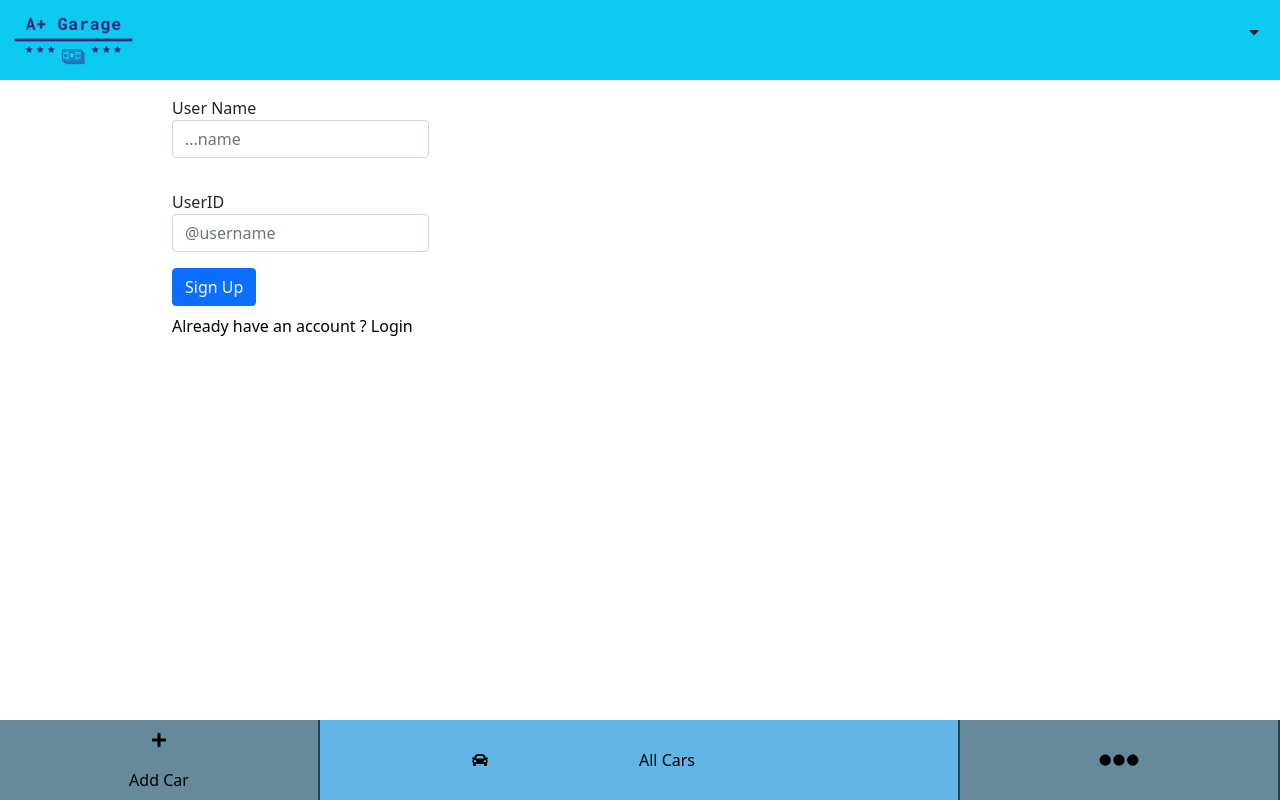
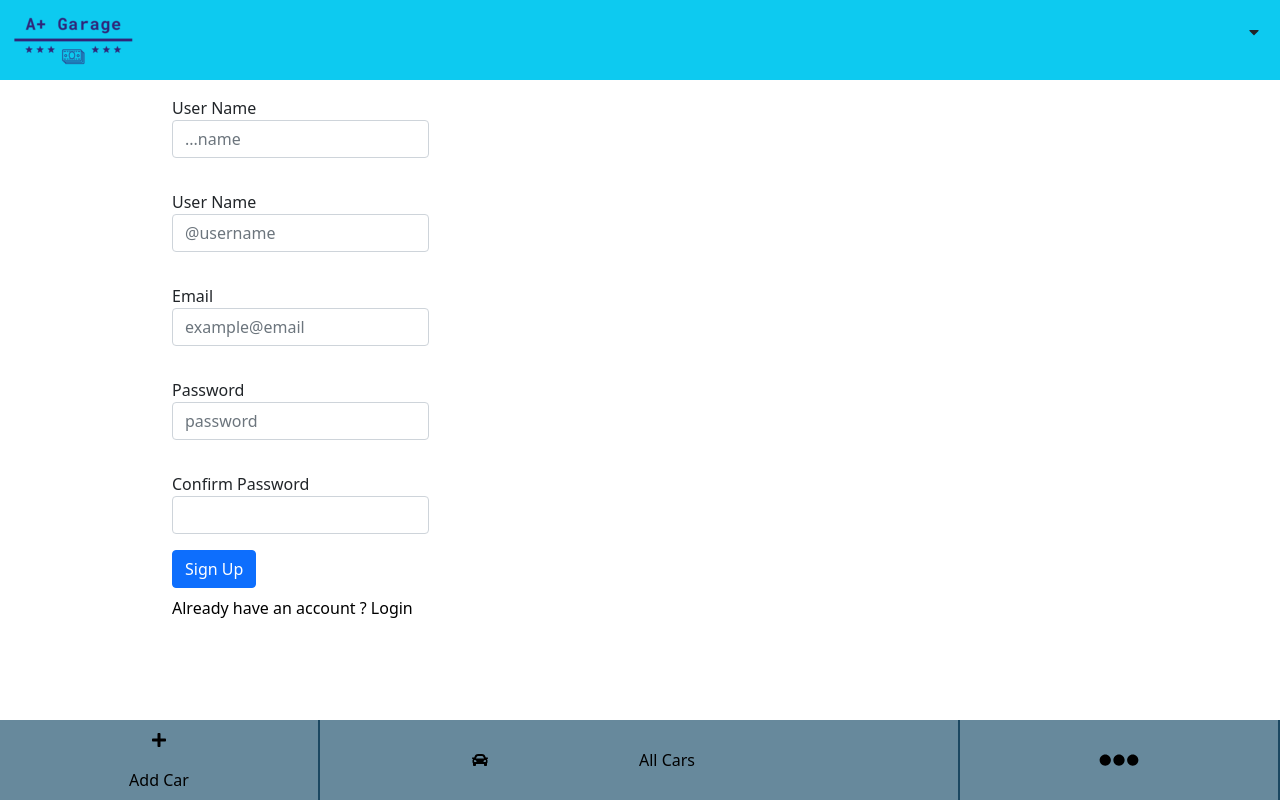
Before and after one commit to wandji20/a-plus-garage, a React (Create React App) app: page /sign_up in a window 1280 px wide. Built offline with nearby package versions, Linux system fonts and the light colour scheme.

Commit message:
Update forms to receive email and password and add correspong handlers

```diff
--- a/src/components/container/Cars.js
+++ b/src/components/container/Cars.js
@@ -1,4 +1,4 @@
-import React, { Fragment, useEffect } from 'react';
+import React, { Fragment } from 'react';
 import { connect } from 'react-redux';
 import PropTypes from 'prop-types';
 import { FontAwesomeIcon } from '@fortawesome/react-fontawesome';
@@ -9,8 +9,10 @@ import setFilterAction from '../../redux/actions/setFilterAction';
 
 const Cars = (props) => {
   const {
-    carIds, loggedIn, index, handleSetFilterAction,
+    cars, index, handleSetFilterAction,
   } = props;
+
+  const carIds = cars.map((car) => car.id);
 
   const handleNextIdChange = () => {
     if (index < carIds.length - 1) {
@@ -29,9 +31,6 @@ const Cars = (props) => {
   const nextId = carIds[index + 1] || 0;
   const id = carIds[index];
   const prevId = carIds[index - 1] || 0;
-
-  useEffect(() => {
-  }, [carIds]);
 
   return (
     <>
@@ -66,7 +65,7 @@ const Cars = (props) => {
         </div>
       </div>
       {
-        (carIds.length > 0 && loggedIn)
+        (carIds.length > 0)
           ? <CarDetails id={id} nextId={nextId} prevId={prevId} />
           : <AddTrackButton />
       }
@@ -75,9 +74,8 @@ const Cars = (props) => {
 };
 
 const mapStateToProps = (state) => ({
-  loggedIn: state.userReducer.loggedIn,
   index: state.filterReducer.index,
-  // car: state.carReducer.car,
+  cars: state.userReducer.cars,
 });
 
 const mapDispatchToProps = (dispatch) => ({
@@ -87,15 +85,9 @@ const mapDispatchToProps = (dispatch) => ({
 });
 
 Cars.propTypes = {
-  carIds: PropTypes.arrayOf(PropTypes.number),
-  loggedIn: PropTypes.bool.isRequired,
+  cars: PropTypes.arrayOf(PropTypes.objectOf(PropTypes.any)).isRequired,
   handleSetFilterAction: PropTypes.func.isRequired,
   index: PropTypes.number.isRequired,
-  // car: PropTypes.objectOf(PropTypes.any).isRequired,
-};
-
-Cars.defaultProps = {
-  carIds: [],
 };
 
 export default connect(mapStateToProps, mapDispatchToProps)(Cars);
--- a/src/components/container/Footer.js
+++ b/src/components/container/Footer.js
@@ -39,7 +39,7 @@ const Footer = () => {
       </div>
       <div className="w-50">
 
-        <NavLink to="/" style={linkStyle} activeClassName="current">
+        <NavLink to="/cars" style={linkStyle} activeClassName="current">
           <div className="d-flex justify-content-between align-items-center h-100">
             <div className="w-50 d-flex flex-column justify-content-around align-items-center">
               <FontAwesomeIcon icon={faCar} />
--- a/src/components/container/Home.js
+++ b/src/components/container/Home.js
@@ -7,11 +7,7 @@ import getLogInDetails from '../../redux/actions/logInAction';
 import { getToken } from '../../helpers/session';
 
 const Home = (props) => {
-  const {
-    loggedIn, fetchUserInfo, cars,
-  } = props;
-
-  const carIds = cars.map((car) => car.id);
+  const { loggedIn, fetchUserInfo } = props;
 
   useEffect(() => {
     const token = getToken('TOKEN');
@@ -20,14 +16,11 @@ const Home = (props) => {
     }
   }, [loggedIn]);
 
-  useEffect(() => {
-  }, [cars]);
-
   return (
     <div className="container remove-padding d-flex justify-content-center flex-wrap">
       {
-        (loggedIn && cars.length > 0)
-          ? <Cars carIds={carIds} />
+        loggedIn
+          ? <Cars />
           : <AddTrackButton />
       }
     </div>
@@ -36,7 +29,6 @@ const Home = (props) => {
 
 const mapStateToProps = (state) => ({
   loggedIn: state.userReducer.loggedIn,
-  cars: state.userReducer.cars,
 });
 
 const mapDispatchToProps = (dispatch) => ({
@@ -48,7 +40,6 @@ const mapDispatchToProps = (dispatch) => ({
 Home.propTypes = {
   loggedIn: PropTypes.bool.isRequired,
   fetchUserInfo: PropTypes.func.isRequired,
-  cars: PropTypes.arrayOf(PropTypes.objectOf(PropTypes.any)).isRequired,
 };
 
 export default connect(mapStateToProps, mapDispatchToProps)(Home);
--- a/src/components/presentation/LogInForm.js
+++ b/src/components/presentation/LogInForm.js
@@ -2,22 +2,29 @@ import React, { useState } from 'react';
 import PropTypes from 'prop-types';
 import { Link, Redirect } from 'react-router-dom';
 import { connect } from 'react-redux';
-import FormError from './FormError';
+// import FormError from './FormError';
 
 import getLogInDetails from '../../redux/actions/logInAction';
 
 const LogInForm = (props) => {
   const { handleLogIn, response } = props;
-  const [userID, setUserID] = useState('');
+  const [userName, setUserName] = useState('');
+  const [password, setPassword] = useState('');
 
-  const handleUserIDChange = (e) => {
-    setUserID(e.target.value);
+  const handleUserNameChange = (e) => {
+    setUserName(e.target.value);
+  };
+
+  const handlePasswordChange = (e) => {
+    setPassword(e.target.value);
   };
 
   const handleFormSubmit = (e) => {
     e.preventDefault();
-    const details = { userID };
-    setUserID('');
+    const details = { user_name: userName, password };
+    console.log(details);
+    setUserName('');
+    setPassword('');
     handleLogIn(details);
   };
   return (
@@ -34,20 +41,28 @@ const LogInForm = (props) => {
 
               <div className="form-group my-3">
                 <label htmlFor="formGroupExampleInput2">
-                  UserID
+                  UserName
                   <input
                     type="text"
-                    value={userID}
+                    value={userName}
                     className="form-control"
                     placeholder="@username"
-                    onChange={handleUserIDChange}
+                    onChange={handleUserNameChange}
                   />
                 </label>
-                {
-                  (!response.success && response.errors)
-                  && <FormError errors={response.errors} />
-                }
               </div>
+              <div className="form-group my-3">
+                <label htmlFor="formGroupExampleInput2">
+                  Password
+                  <input
+                    type="text"
+                    value={password}
+                    className="form-control"
+                    onChange={handlePasswordChange}
+                  />
+                </label>
+              </div>
+
               <button type="submit" className="btn btn-info mb-2">log in</button>
             </form>
             <p className="align-self-start">
--- a/src/components/presentation/SignUpForm.js
+++ b/src/components/presentation/SignUpForm.js
@@ -8,21 +8,42 @@ import signUpUserAction from '../../redux/actions/signUpAction';
 const SignUpForm = (props) => {
   const { handleSignUpUser, response } = props;
   const [name, setName] = useState('');
-  const [userID, setUserID] = useState('');
+  const [userName, setUserName] = useState('');
+  const [email, setEmail] = useState('');
+  const [password, setPassword] = useState('');
+  const [passwordConfirm, setPasswordConfirm] = useState('');
 
   const handleNameChange = (e) => {
     setName(e.target.value);
   };
 
-  const handleUserIDChange = (e) => {
-    setUserID(e.target.value);
+  const handleUserNameChange = (e) => {
+    setUserName(e.target.value);
+  };
+
+  const handleEmailChange = (e) => {
+    setEmail(e.target.value);
+  };
+
+  const handlePasswordChange = (e) => {
+    setPassword(e.target.value);
+  };
+
+  const handlePasswordConfirmChange = (e) => {
+    setPasswordConfirm(e.target.value);
   };
 
   const handleFormSubmit = (e) => {
-    const data = { name, userID };
+    const data = {
+      name, user_name: userName, email, password, password_confirmation: passwordConfirm,
+    };
     e.preventDefault();
     setName('');
-    setUserID('');
+    setUserName('');
+    setEmail('');
+    setPassword('');
+    setPasswordConfirm('');
+    console.log(data);
     handleSignUpUser(data);
   };
 
@@ -57,18 +78,56 @@ const SignUpForm = (props) => {
               </div>
               <div className="form-group my-3">
                 <label htmlFor="formGroupExampleInput2">
-                  UserID
+                  User Name
                   <input
                     type="text"
-                    value={userID}
+                    value={userName}
                     className="form-control"
                     placeholder="@username"
-                    onChange={handleUserIDChange}
+                    onChange={handleUserNameChange}
                   />
                 </label>
                 {
-              (!response.success && response.errors && response.errors.userID) && <FormError column="UserID" errors={response.errors.userID} />
+              (!response.success && response.errors && response.errors.userName) && <FormError column="UserName" errors={response.errors.userName} />
             }
+              </div>
+
+              <div className="form-group my-3">
+                <label htmlFor="formGroupExampleInput2">
+                  Email
+                  <input
+                    type="email"
+                    value={email}
+                    className="form-control"
+                    placeholder="example@email"
+                    onChange={handleEmailChange}
+                  />
+                </label>
+              </div>
+
+              <div className="form-group my-3">
+                <label htmlFor="formGroupExampleInput2">
+                  Password
+                  <input
+                    type="password"
+                    value={password}
+                    className="form-control"
+                    placeholder="password"
+                    onChange={handlePasswordChange}
+                  />
+                </label>
+              </div>
+
+              <div className="form-group my-3">
+                <label htmlFor="formGroupExampleInput2">
+                  Confirm Password
+                  <input
+                    type="password"
+                    value={passwordConfirm}
+                    className="form-control"
+                    onChange={handlePasswordConfirmChange}
+                  />
+                </label>
               </div>
               <button type="submit" className="btn btn-primary mb-2">Sign Up</button>
             </form>
--- a/src/redux/actions/logInAction.js
+++ b/src/redux/actions/logInAction.js
@@ -18,7 +18,7 @@ const logInUserFailure = (error) => ({
   payload: error,
 });
 
-const url = 'http://localhost:3001/login';
+const url = 'http://localhost:3001/auth/login';
 // const url = 'https://a-plus-garage-api.herokuapp.com/login';
 
 const getLogInDetails = (details) => async (dispatch) => {
@@ -35,6 +35,7 @@ const getLogInDetails = (details) => async (dispatch) => {
       },
     );
     const data = await response.json();
+    console.log(data);
     dispatch(logInUserSuccess(data));
   } catch (error) {
     dispatch(logInUserFailure(error));
--- a/src/redux/actions/signUpAction.js
+++ b/src/redux/actions/signUpAction.js
@@ -18,7 +18,7 @@ const signUpUserRequestFailure = (status) => ({
   payload: status,
 });
 
-const url = 'http://localhost:3001/users/';
+const url = 'http://localhost:3001/signup/';
 
 // const url = 'https://a-plus-garage-api.herokuapp.com/users';
 
@@ -36,6 +36,7 @@ const signUpUserAction = (data) => async (dispatch) => {
       },
     );
     const response = await request.json();
+    console.log(response);
     dispatch(signUpUserRequestSuccess(response));
   } catch (error) {
     dispatch(signUpUserRequestFailure(error.message));
```
